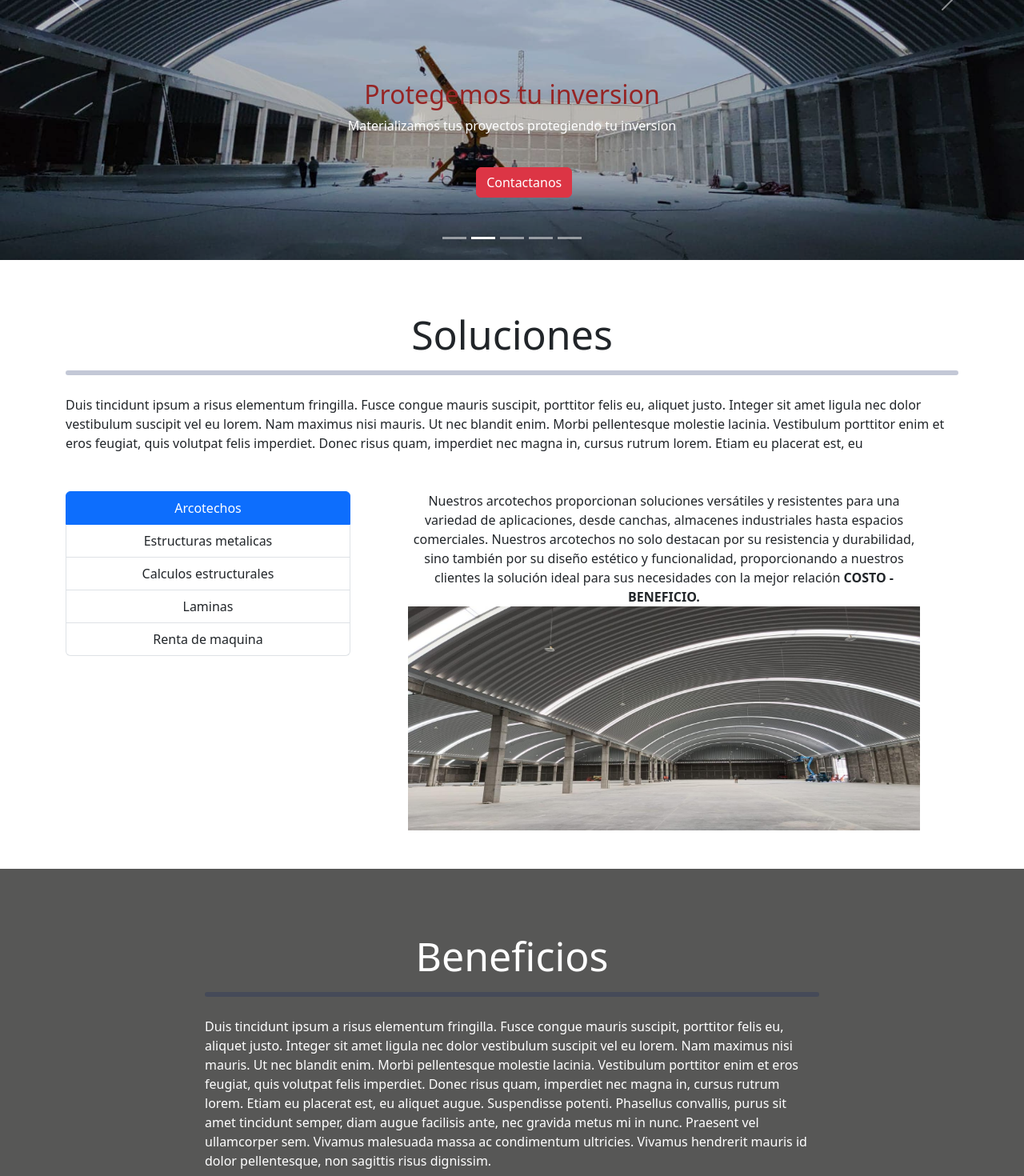
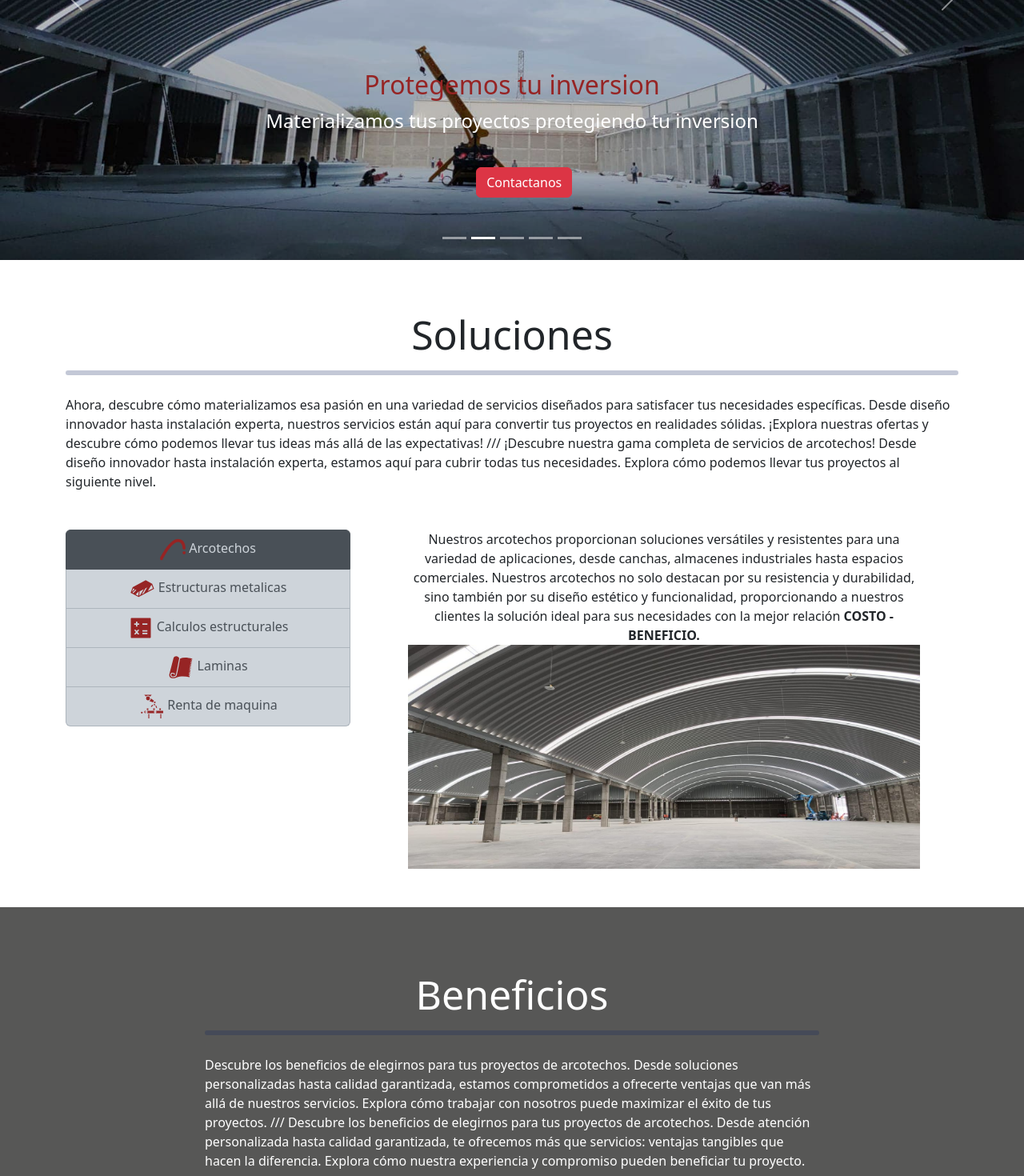
Before and after one commit to ErnieBautista/techoscurvos, a React (Vite) app: page / in a window 1280 px wide. Shown: the part 460-1930 px from the top of the page at 80% size. Built offline with nearby package versions, Linux system fonts and the light colour scheme.

Commit message:
icons en tabs

```diff
--- a/src/components/Beneficios.jsx
+++ b/src/components/Beneficios.jsx
@@ -9,6 +9,11 @@ import CalculoEsctructural from "../assets/imgs/Calculo estructural.jpg";
 import LaminaKR18 from "../assets/imgs/Lamina KR-18.jpg";
 import LaminaRN100 from "../assets/imgs/Lamina RN-100.webp";
 import MaquinaGif from "../assets/imgs/Maquina.gif";
+import { SiArchicad } from "react-icons/si";
+import { GiMetalBar } from "react-icons/gi";
+import { AiFillCalculator } from "react-icons/ai";
+import { GiRolledCloth } from "react-icons/gi";
+import { GiFactoryArm } from "react-icons/gi";
 import { useEffect, useState } from "react";
 
 export const Beneficios = () => {
@@ -31,20 +36,20 @@ export const Beneficios = () => {
         <Row>
           <Col sm={4}>
             <ListGroup>
-              <ListGroup.Item action href="#link1">
-                Arcotechos
+              <ListGroup.Item variant="dark" action href="#link1">
+                <SiArchicad className="serviciosIcon"/> Arcotechos
               </ListGroup.Item>
-              <ListGroup.Item action href="#link2">
-                Estructuras metalicas
+              <ListGroup.Item variant="dark" action href="#link2">
+                <GiMetalBar className="serviciosIcon" /> Estructuras metalicas
               </ListGroup.Item>
-              <ListGroup.Item action href="#link3">
-                Calculos estructurales
+              <ListGroup.Item variant="dark" action href="#link3">
+               <AiFillCalculator className="serviciosIcon" /> Calculos estructurales
               </ListGroup.Item>
-              <ListGroup.Item action href="#link4">
-                Laminas
+              <ListGroup.Item variant="dark" action href="#link4">
+                <GiRolledCloth className="serviciosIcon" /> Laminas
               </ListGroup.Item>
-              <ListGroup.Item action href="#link5">
-                Renta de maquina
+              <ListGroup.Item variant="dark" action href="#link5">
+                <GiFactoryArm className="serviciosIcon" /> Renta de maquina
               </ListGroup.Item>
             </ListGroup>
           </Col>
--- a/src/components/Cards.jsx
+++ b/src/components/Cards.jsx
@@ -10,56 +10,56 @@ export const Cards = () => {
       <h2>Beneficios</h2>
       <hr />
       <p>
-        Duis tincidunt ipsum a risus elementum fringilla. Fusce congue mauris
-        suscipit, porttitor felis eu, aliquet justo. Integer sit amet ligula nec
-        dolor vestibulum suscipit vel eu lorem. Nam maximus nisi mauris. Ut nec
-        blandit enim. Morbi pellentesque molestie lacinia. Vestibulum porttitor
-        enim et eros feugiat, quis volutpat felis imperdiet. Donec risus quam,
-        imperdiet nec magna in, cursus rutrum lorem. Etiam eu placerat est, eu
-        aliquet augue. Suspendisse potenti. Phasellus convallis, purus sit amet
-        tincidunt semper, diam augue facilisis ante, nec gravida metus mi in
-        nunc. Praesent vel ullamcorper sem. Vivamus malesuada massa ac
-        condimentum ultricies. Vivamus hendrerit mauris id dolor pellentesque,
-        non sagittis risus dignissim.
+        Descubre los beneficios de elegirnos para tus proyectos de arcotechos.
+        Desde soluciones personalizadas hasta calidad garantizada, estamos
+        comprometidos a ofrecerte ventajas que van más allá de nuestros
+        servicios. Explora cómo trabajar con nosotros puede maximizar el éxito
+        de tus proyectos. /// Descubre los beneficios de elegirnos para tus
+        proyectos de arcotechos. Desde atención personalizada hasta calidad
+        garantizada, te ofrecemos más que servicios: ventajas tangibles que
+        hacen la diferencia. Explora cómo nuestra experiencia y compromiso
+        pueden beneficiar tu proyecto.
       </p>
       <div className="d-flex justify-content-evenly mt-5 container">
         <div className="row">
           <Card className="col-lg-3 col-md-12">
-        <RiMedalLine className="cardIcons"/>
+            <RiMedalLine className="cardIcons" />
             <Card.Body className="cardBody">
               <Card.Title>Calidad</Card.Title>
               <Card.Text className="cardDescription">
-              Sólo manejamos láminas de calidad certificadas, priorizando la correcta aplicación de
-              los recursos para garantizar la satisfacción de nuestros clientes.
+                Sólo manejamos láminas de calidad certificadas, priorizando la
+                correcta aplicación de los recursos para garantizar la
+                satisfacción de nuestros clientes.
               </Card.Text>
             </Card.Body>
           </Card>
           <Card className="col-lg-3 col-md-12">
-        <RiBriefcase5Fill className="cardIcons"/>
+            <RiBriefcase5Fill className="cardIcons" />
             <Card.Body className="cardBody">
               <Card.Title>Experiencia</Card.Title>
               <Card.Text className="cardDescription">
-              Nuestra experiencia y habilidad técnica garantizan la mejor solucionar a las necesidades del cliente.
+                Nuestra experiencia y habilidad técnica garantizan la mejor
+                solucionar a las necesidades del cliente.
               </Card.Text>
             </Card.Body>
           </Card>
           <Card className="col-lg-3 col-md-12">
-        <RiRouteLine className="cardIcons"/>
+            <RiRouteLine className="cardIcons" />
             <Card.Body className="cardBody">
               <Card.Title>Adaptabilidad</Card.Title>
               <Card.Text className="cardDescription">
-              Priorizamos las necesidades de los procesos del cliente para un optimo
-              desempeño de sus labores.
+                Priorizamos las necesidades de los procesos del cliente para un
+                optimo desempeño de sus labores.
               </Card.Text>
             </Card.Body>
           </Card>
-        <Card className="col-lg-3 col-md-12" >
-        <RiMoneyDollarCircleFill className="cardIcons"/>
+          <Card className="col-lg-3 col-md-12">
+            <RiMoneyDollarCircleFill className="cardIcons" />
             <Card.Body className="cardBody">
               <Card.Title>Beneficios</Card.Title>
               <Card.Text className="cardDescription">
-              Nos enfocamos en optimizar la mejor relación costo-beneficio para brindar
-              al cliente la mejor calidad al mejor precio.
+                Nos enfocamos en optimizar la mejor relación costo-beneficio
+                para brindar al cliente la mejor calidad al mejor precio.
               </Card.Text>
             </Card.Body>
           </Card>
--- a/src/components/Carrusel.jsx
+++ b/src/components/Carrusel.jsx
@@ -16,7 +16,7 @@ export const Carrusel = () => {
         <Carousel.Caption className="pb-5">
           <div className="pb-5">
             <h2 className="CarusselH3">Bienvenidos a TechosCurvos.Com</h2>
-            <p>
+            <p  className="CarusselText">
               Especialistas en la fabricacion de estructuras de acero
             </p>
             <Button className="CarusselButton" variant="danger">
@@ -30,7 +30,7 @@ export const Carrusel = () => {
         <Carousel.Caption className="pb-5">
           <div className="pb-5">
             <h2 className="CarusselH3">Protegemos tu inversion</h2>
-            <p>
+            <p  className="CarusselText">
               Materializamos tus proyectos protegiendo tu inversion
             </p>
             <br />
@@ -49,7 +49,7 @@ export const Carrusel = () => {
         <Carousel.Caption className="pb-5">
           <div className="pb-5">
             <h2 className="CarusselH3">Tenemos experiencia</h2>
-            <p>
+            <p  className="CarusselText">
               Nos distinguimos por nuestra vasta experiencia en la creación y
               ejecución de techos curvos. Con años de trayectoria en el sector,
               hemos perfeccionado la técnica y la metodología para diseñar e
@@ -91,9 +91,9 @@ export const Carrusel = () => {
         <Carousel.Caption className="pb-5">
           <div className="pb-5">
             <h2 className="CarusselH3">Trabajamos en toda la republica</h2>
-            <p>
+            <p  className="CarusselText">
               Realizamos espacios de uso comercial, industrial, mixtos y de
-              servicios para la infrastructura en Mexico{" "}
+              servicios para la infrastructura en Mexico
             </p>
             <br />
             <Button className="CarusselButton" variant="danger">
--- a/src/components/Carussel.css
+++ b/src/components/Carussel.css
@@ -8,13 +8,11 @@
 }
 
 .CarusselText {
-    position: relative;
-    top: 50%;
-    left: 50%;
+    font-size: x-large;
 }
 
 #estructuraTexto {
-    color: white;
+    font-size: large;
 }
 
 .CarusselButton {
--- a/src/components/Galeria.jsx
+++ b/src/components/Galeria.jsx
@@ -56,16 +56,16 @@ export const Galeria = () => {
         <Row>
           <Col sm={2}>
             <ListGroup>
-              <ListGroup.Item action href="#link1">
+              <ListGroup.Item variant="dark" action href="#link1">
                 Arcotechos sobre barda
               </ListGroup.Item>
-              <ListGroup.Item action href="#link2">
+              <ListGroup.Item variant="dark" action href="#link2">
                 Arcotechos sobre columnas
               </ListGroup.Item>
-              <ListGroup.Item action href="#link3">
+              <ListGroup.Item variant="dark" action href="#link3">
                 Techos de dos aguas y estructuras metalicas
               </ListGroup.Item>
-              <ListGroup.Item action href="#link4">
+              <ListGroup.Item variant="dark" action href="#link4">
                 Timpanos
               </ListGroup.Item>
             </ListGroup>
--- a/src/components/Servicios.jsx
+++ b/src/components/Servicios.jsx
@@ -1,15 +1,18 @@
 export const Servicios = () => {
   return (
     <div className="bienvenida" id="Soluciones">
-      <h2 className="h2Soluciones" >Soluciones</h2>
+      <h2 className="h2Soluciones">Soluciones</h2>
       <hr />
       <p>
-        Duis tincidunt ipsum a risus elementum fringilla. Fusce congue mauris
-        suscipit, porttitor felis eu, aliquet justo. Integer sit amet ligula nec
-        dolor vestibulum suscipit vel eu lorem. Nam maximus nisi mauris. Ut nec
-        blandit enim. Morbi pellentesque molestie lacinia. Vestibulum porttitor
-        enim et eros feugiat, quis volutpat felis imperdiet. Donec risus quam,
-        imperdiet nec magna in, cursus rutrum lorem. Etiam eu placerat est, eu
+        Ahora, descubre cómo materializamos esa pasión en una variedad de
+        servicios diseñados para satisfacer tus necesidades específicas. Desde
+        diseño innovador hasta instalación experta, nuestros servicios están
+        aquí para convertir tus proyectos en realidades sólidas. ¡Explora
+        nuestras ofertas y descubre cómo podemos llevar tus ideas más allá de
+        las expectativas! /// ¡Descubre nuestra gama completa de servicios de
+        arcotechos! Desde diseño innovador hasta instalación experta, estamos
+        aquí para cubrir todas tus necesidades. Explora cómo podemos llevar tus
+        proyectos al siguiente nivel.
       </p>
     </div>
   );
--- a/src/components/beneficios.css
+++ b/src/components/beneficios.css
@@ -51,6 +51,11 @@
   text-align: center;
 }
 
+.serviciosIcon{
+  font-size: xx-large;
+  color: #962424;
+}
+
 .beneficiosDescripcion {
   min-height: 12vh;
 }
```
Lines whose indentation alone changed are shown as unchanged.
